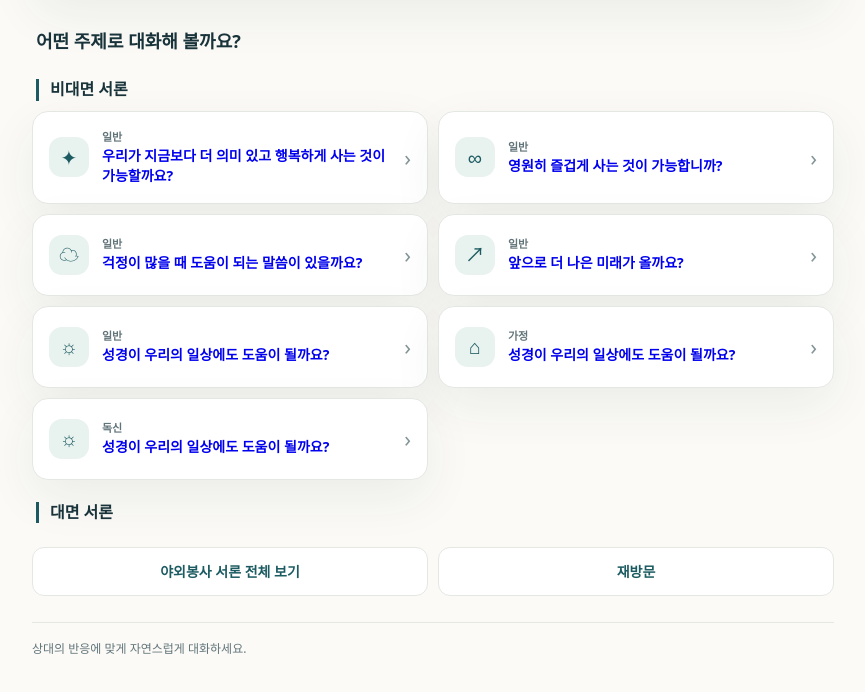
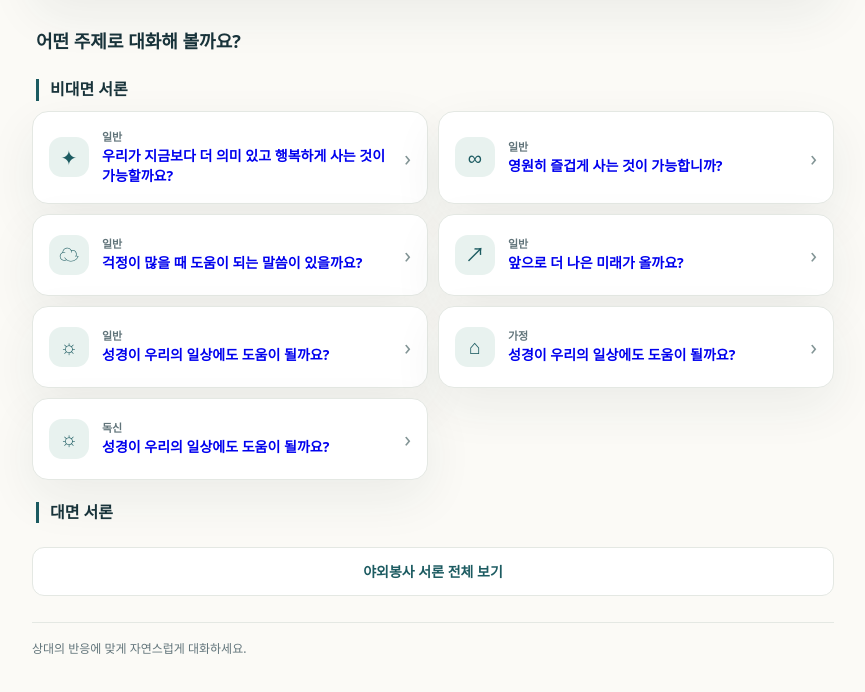
Before and after one commit to down0619/bible-conversation-guide, a plain HTML site: page index.html in a window 1280 px wide. Shown: the part 294-986 px from the top of the page, without its empty margins (207-1072 px from the left). Drawn offline with Linux system fonts and the light colour scheme.

Commit message:
Remove revisit link from home screen

```diff
--- a/index.html
+++ b/index.html
@@ -12,4 +12,4 @@
 <a class="question" href="conversation.html?topic=bible-daily-family"><span class="symbol">⌂</span><span><small>가정</small><strong>성경이 우리의 일상에도 도움이 될까요?</strong></span><span class="arrow">›</span></a>
 <a class="question" href="conversation.html?topic=bible-daily-single"><span class="symbol">☼</span><span><small>독신</small><strong>성경이 우리의 일상에도 도움이 될까요?</strong></span><span class="arrow">›</span></a></section>
 <h3 class="group-title">대면 서론</h3>
-<nav class="bottom"><a href="conversation.html">야외봉사 서론 전체 보기</a><a href="revisit.html">재방문</a></nav><footer class="footer">상대의 반응에 맞게 자연스럽게 대화하세요.</footer></main></body></html>
+<nav class="bottom"><a href="conversation.html">야외봉사 서론 전체 보기</a></nav><footer class="footer">상대의 반응에 맞게 자연스럽게 대화하세요.</footer></main></body></html>
```
